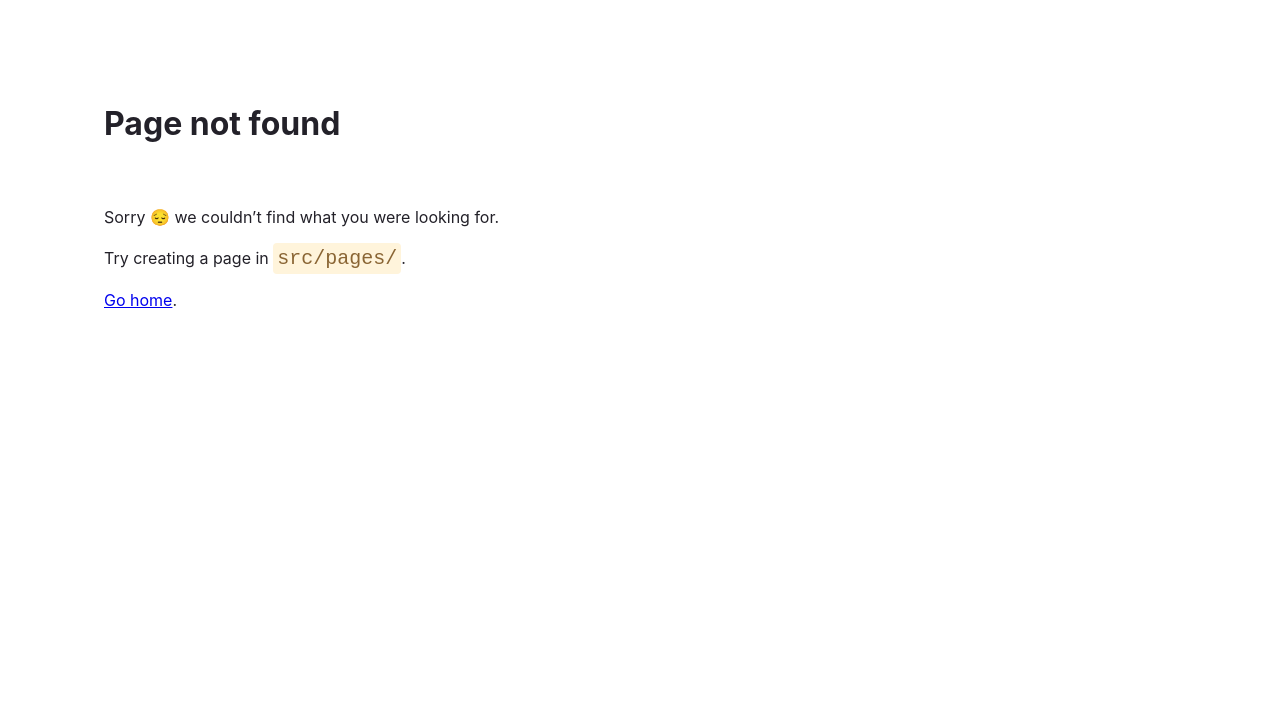
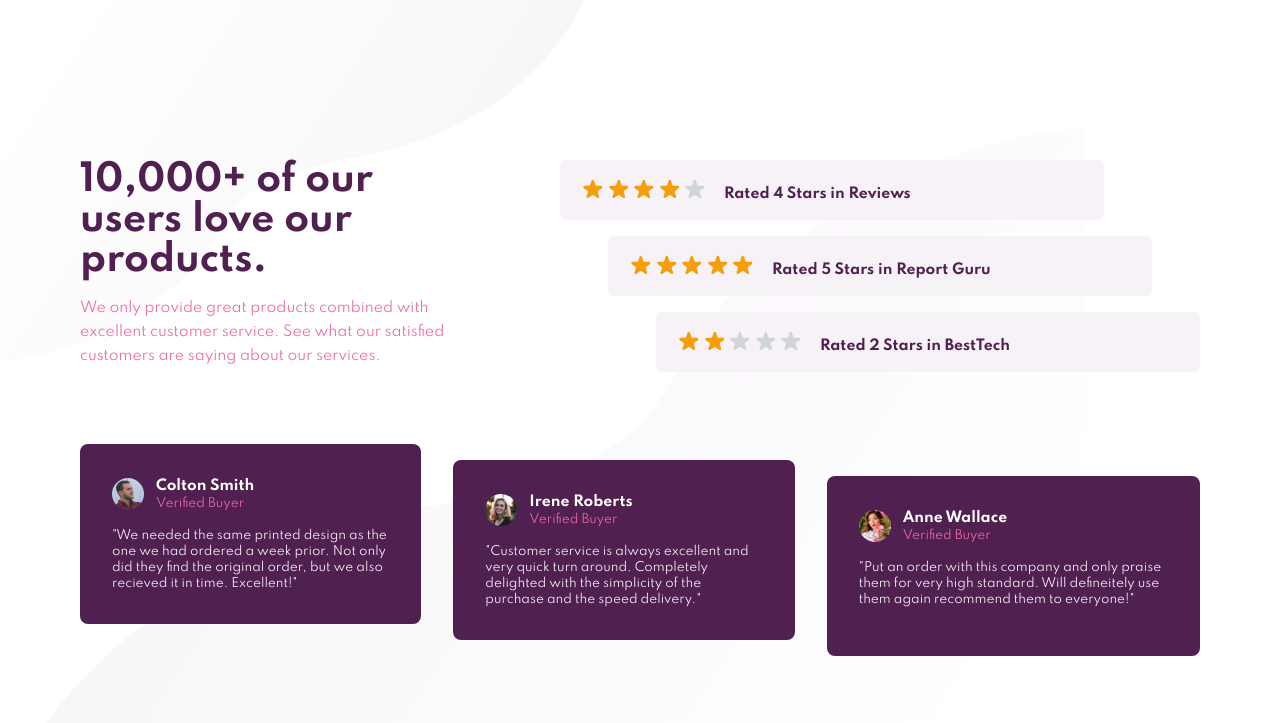
Before and after one commit to gauthamkrishnax/ui-experiments, a Gatsby site: page /socialproof in a window 1280 px wide. Before the commit this address had no page. Built offline with nearby package versions, Linux system fonts and the light colour scheme; Gatsby itself is replaced by a stand-in of ours.

Commit message:
style-bug-fix

```diff
--- a/src/components/QuoteCard.js
+++ b/src/components/QuoteCard.js
@@ -1,11 +1,11 @@
 import React from "react";
 
-const QuoteCard = ({ name, photo, buyer, quote, last = false, style }) => {
+const QuoteCard = ({ name, photo, buyer, quote, last = false, Style }) => {
   return (
     <div
       className={`bg-[#502050] p-8 rounded-lg text-left ${
         last ? "lg:mb-4" : "mb-4 lg:mr-8"
-      } ${style}`}
+      } ${Style}`}
     >
       <div className="flex items-center">
         <img src={photo} alt={name} className="rounded-full w-8" />
--- a/src/components/StarSection.js
+++ b/src/components/StarSection.js
@@ -1,11 +1,11 @@
 import React from "react";
 import Stars from "./Stars";
 
-const StarSection = ({ starsNo, name, last = false, style }) => {
+const StarSection = ({ starsNo, name, last = false, Style }) => {
   return (
     <div
       className={`bg-[#f7f2f7] px-5 py-4 rounded-md flex flex-col justify-center items-center
-      ${last ? " " : "mb-4"} lg:flex-row lg:justify-start ${style}`}
+      ${last ? " " : "mb-4"} lg:flex-row lg:justify-start ${Style}`}
     >
       <Stars selected={starsNo} />
       <p className="font-bold text-[#502050] mt-2 text-sm lg:ml-4">
--- a/src/pages/social-proof.js
+++ b/src/pages/socialproof.js
@@ -1,5 +1,6 @@
 import React from "react";
 import { Helmet } from "react-helmet";
+import "../styles/global.css";
 
 import StarSection from "../components/StarSection";
 import QuoteCard from "../components/QuoteCard";
@@ -17,7 +18,8 @@ const SocialProof = () => {
   return (
     <>
       <Helmet>
-        <title>Social-props</title>
+        <html lang="en" className="bg-white">{``}</html>
+        <title>Social Proof</title>
       </Helmet>
 
       <div className="flex min-h-screen justify-center items-center">
@@ -39,18 +41,18 @@ const SocialProof = () => {
             <StarSection
               starsNo={4}
               name="Reviews"
-              style=" lg:transform lg:-translate-x-24"
+              Style=" lg:transform lg:-translate-x-24"
             />
             <StarSection
               starsNo={5}
               name="Report Guru"
-              style="lg:transform lg:-translate-x-12"
+              Style="lg:transform lg:-translate-x-12"
             />
             <StarSection
               starsNo={2}
               name="BestTech"
               last=" "
-              style="lg:transform lg:-translate-x-0"
+              Style="lg:transform lg:-translate-x-0"
             />
           </div>
 
@@ -62,21 +64,21 @@ const SocialProof = () => {
               photo={colton}
               buyer="Verified Buyer"
               quote="We needed the same printed design as the one we had ordered a week prior. Not only did they find the original order, but we also recieved it in time. Excellent!"
-              style=""
+              Style=""
             />
             <QuoteCard
               name="Irene Roberts"
               photo={irene}
               buyer="Verified Buyer"
               quote="Customer service is always excellent and very quick turn around. Completely delighted with the simplicity of the purchase and the speed delivery."
-              style="lg:transform lg:translate-y-4"
+              Style="lg:transform lg:translate-y-4"
             />
             <QuoteCard
               name="Anne Wallace"
               photo={anne}
               buyer="Verified Buyer"
               quote="Put an order with this company and only praise them for very high standard. Will defineitely use them again recommend them to everyone!"
-              style="lg:transform lg:translate-y-8"
+              Style="lg:transform lg:translate-y-8"
               last=" "
             />
           </div>
```
Also changed, not shown: src/images/favicon.png (deleted).
